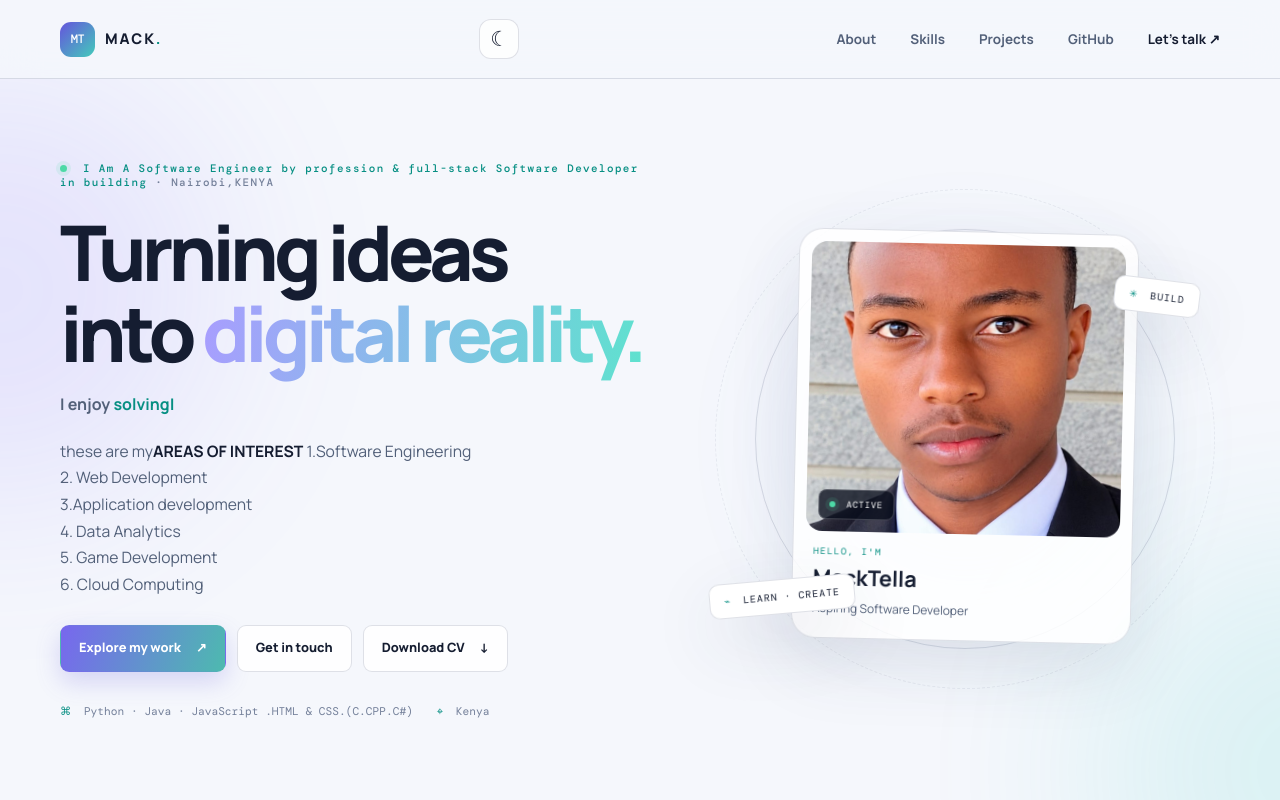
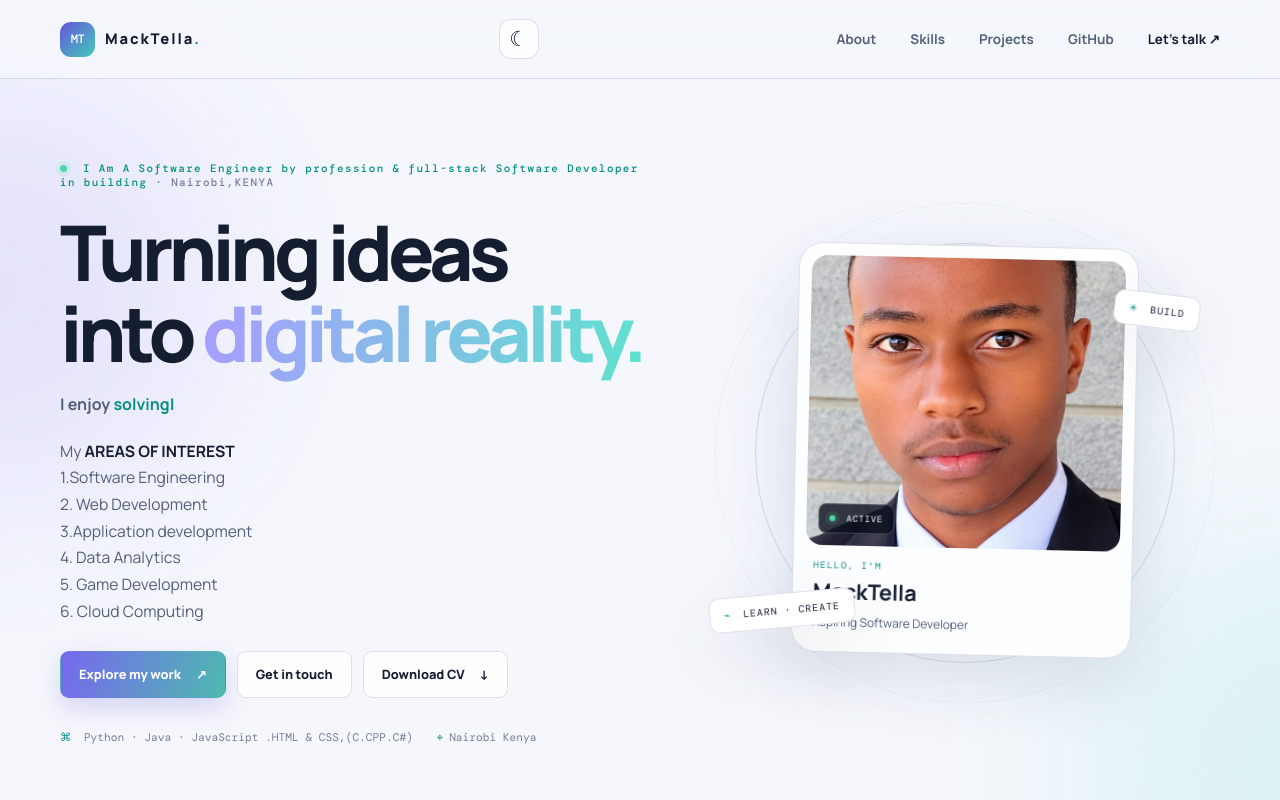
Before and after one commit to MACKFALINETELLA/portfolio, a plain HTML site: page index.html in a window 1280 px wide. Shown: the top 800 px of the page. Drawn offline with nearby package versions, Linux system fonts and the light colour scheme.

Commit message:
Update index.html

```diff
--- a/index.html
+++ b/index.html
@@ -20,7 +20,7 @@
   <header class="site-header">
     <nav class="nav container" aria-label="Main navigation">
       <a class="brand" href="#home" aria-label="Mack Tella home">
-        <span class="brand-mark">MT</span><span>MACK<span class="brand-dot">.</span></span>
+        <span class="brand-mark">MT</span><span>MackTella<span class="brand-dot">.</span></span>
       </a>
       <div class="nav-controls">
         <button class="theme-toggle" id="theme-toggle" type="button" aria-label="Switch to light mode" title="Toggle light and dark mode">☼</button>
@@ -44,15 +44,15 @@
         <p class="eyebrow"><span class="status-dot"></span> I Am A Software Engineer by profession & full-stack Software Developer in building <span class="eyebrow-location">· Nairobi,KENYA</span></p>
         <h1>Turning ideas<br>into <span class="gradient-text">digital reality.</span></h1>
         <p class="typing-line">I enjoy <span id="typing-text" aria-label="software development"></span><span class="typing-cursor" aria-hidden="true">|</span></p>
-        <p class="hero-description">these are my<strong>AREAS OF INTEREST</strong> 1.Software Engineering <br>2. Web Development  <br> 3.Application development  <br> 4. Data Analytics  <br> 5. Game Development  <br> 6. Cloud Computing</p>
+        <p class="hero-description">My <strong>AREAS OF INTEREST<br> </strong> 1.Software Engineering <br>2. Web Development  <br> 3.Application development  <br> 4. Data Analytics  <br> 5. Game Development  <br> 6. Cloud Computing</p>
         <div class="hero-actions">
           <a class="button button-primary" href="#projects">Explore my work <span>↗</span></a>
           <a class="button button-quiet" href="#contact">Get in touch</a>
           <a class="button button-outline" href="documents/Mack-Tella-CV.pdf" download>Download CV <span>↓</span></a>
         </div>
         <div class="hero-meta">
-          <span><span class="meta-icon">⌘</span> Python · Java · JavaScript .HTML & CSS.(C.CPP.C#)</span>
-          <span><span class="meta-icon">⌖</span> Kenya</span>
+          <span><span class="meta-icon">⌘</span> Python · Java · JavaScript .HTML & CSS,(C.CPP.C#)</span>
+          <span><span class="meta-icon">⌖</span>Nairobi Kenya</span>
         </div>
       </div>
 
```
